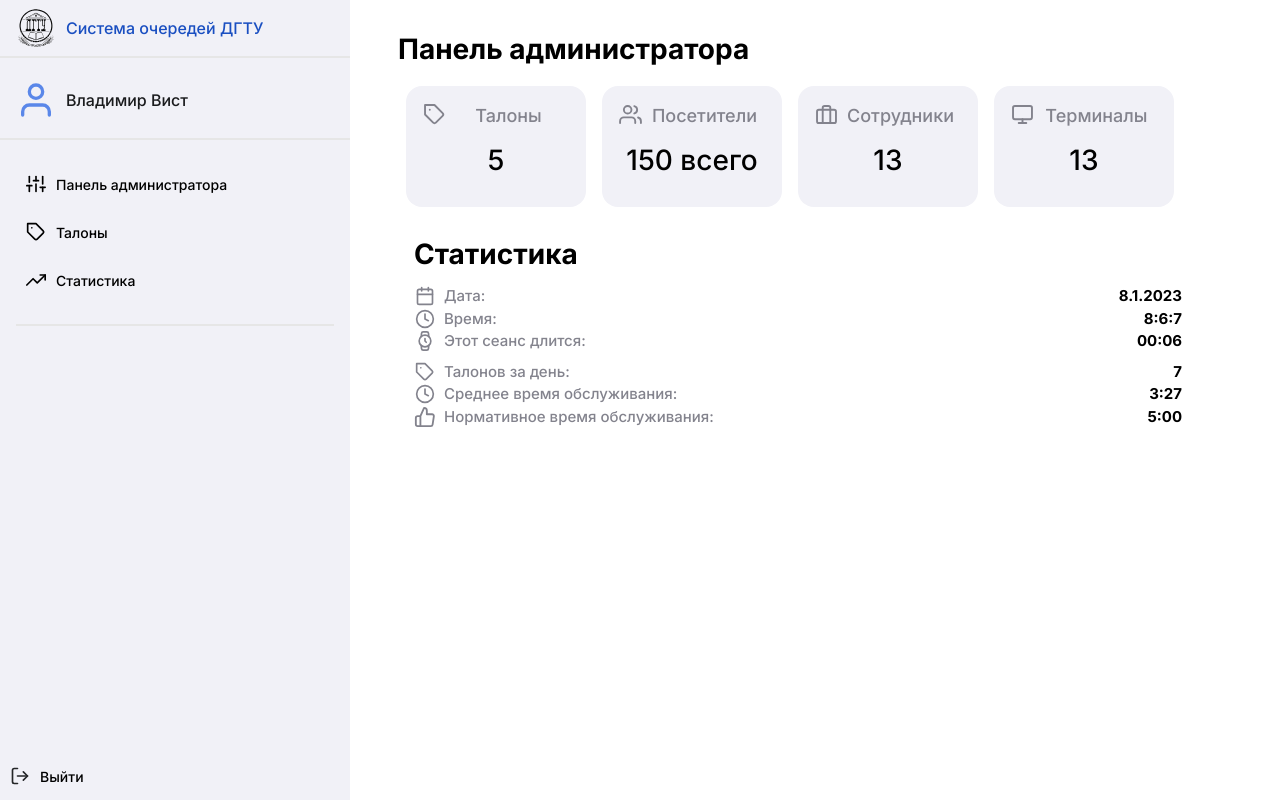
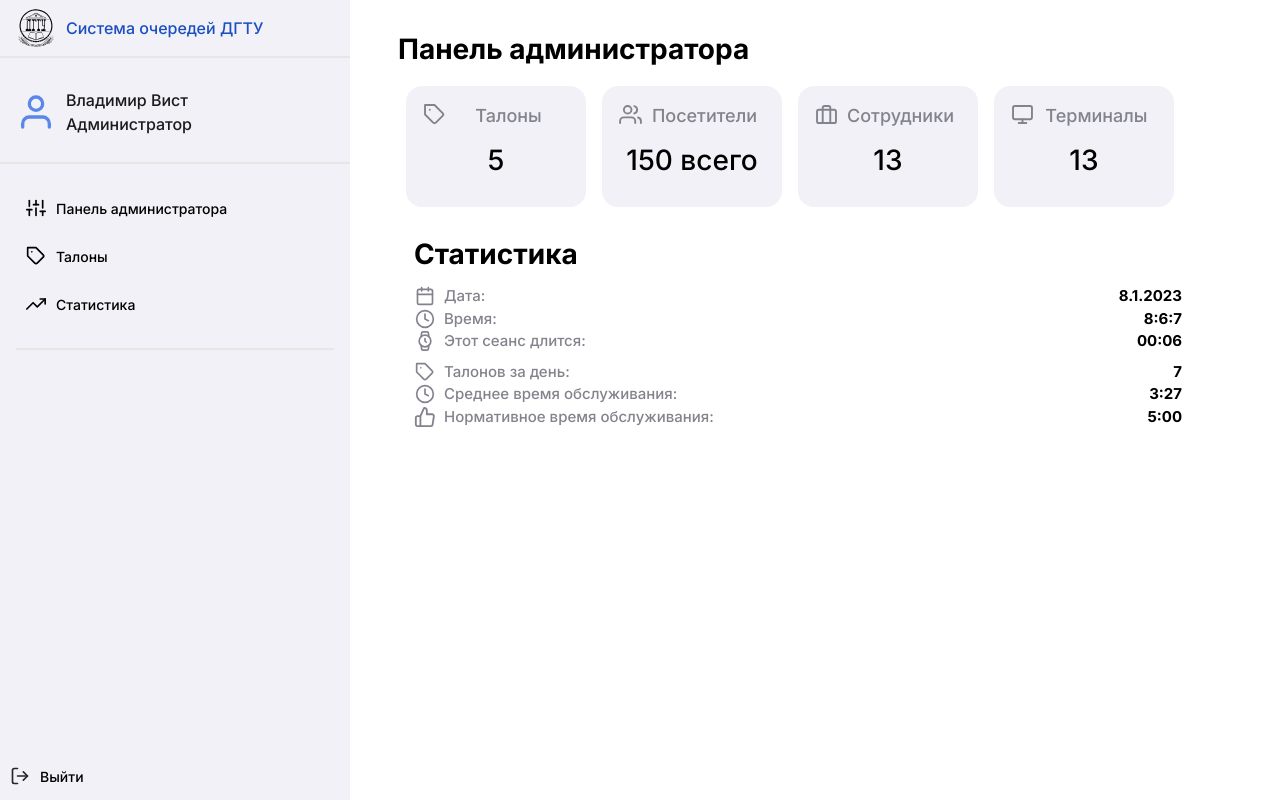
Before and after one commit to Pingwinshik/ElectronicQueue, a Flask app: template templates/admin.html in a window 1280 px wide. Run offline with Flask 2, Linux system fonts and the light colour scheme; the template is opened without the code that fills it, so the values that code supplies are empty.

Commit message:
Build GOYDA

```diff
--- a/templates/admin.html
+++ b/templates/admin.html
@@ -17,7 +17,7 @@
       <hr class="w3-margin-top">
       <div class="w3-display-container w3-animate-left w3-margin w3-bar" align="left">
         <img src="../static/img/icons/user.svg" alt="ДГТУ" class="w3-display-left" width="40" height="40" style="margin-right: 10px" />
-        <h4 class="text-blackish" style="margin-left: 50px">Владимир Вист</h4>
+        <h4 class="text-blackish" style="margin-left: 50px">Владимир Вист<br>Администратор</h4>
       </div>
       <hr class="w3-margin-top">
       <div class="w3-container w3-bar">
```
